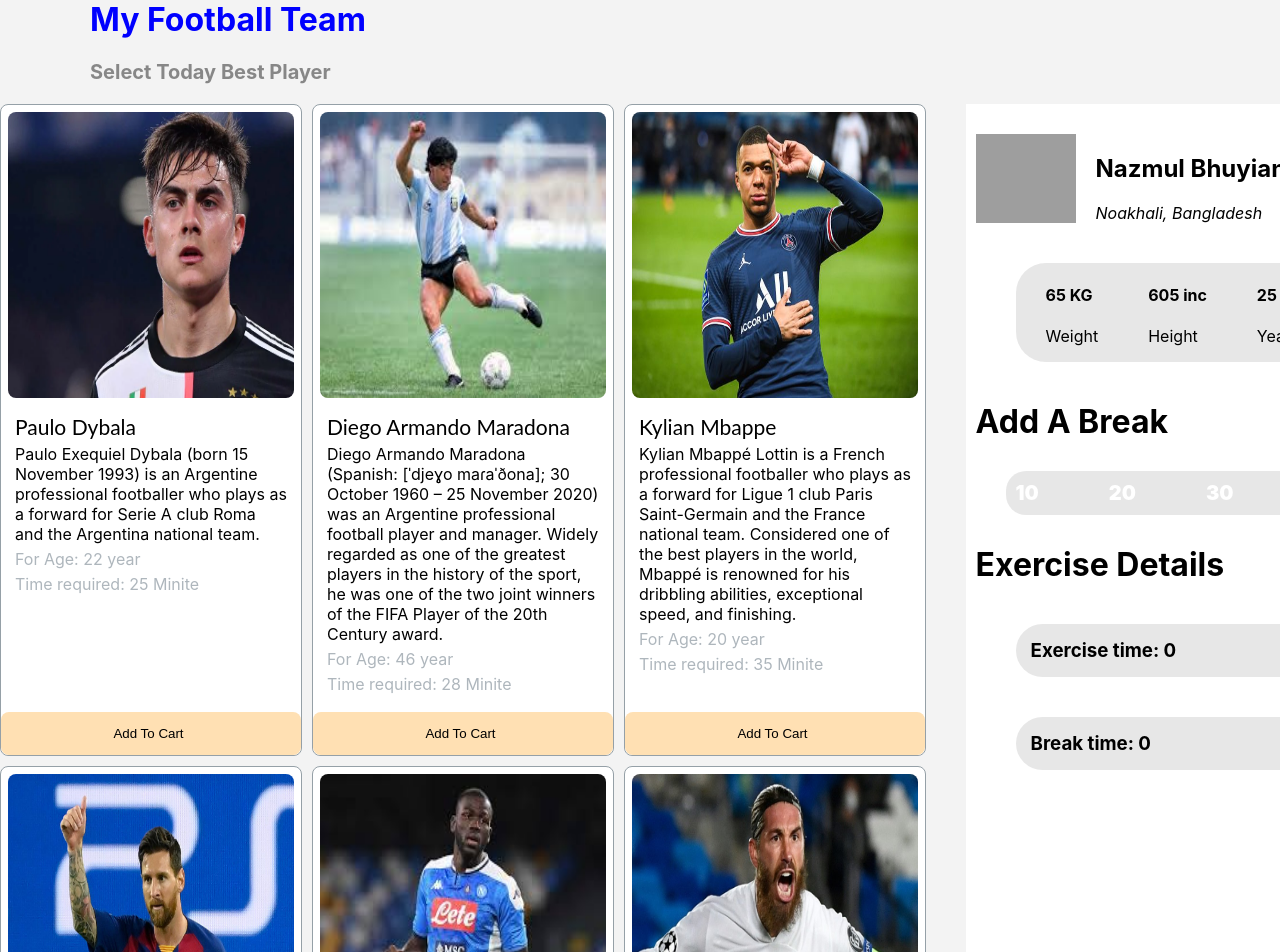
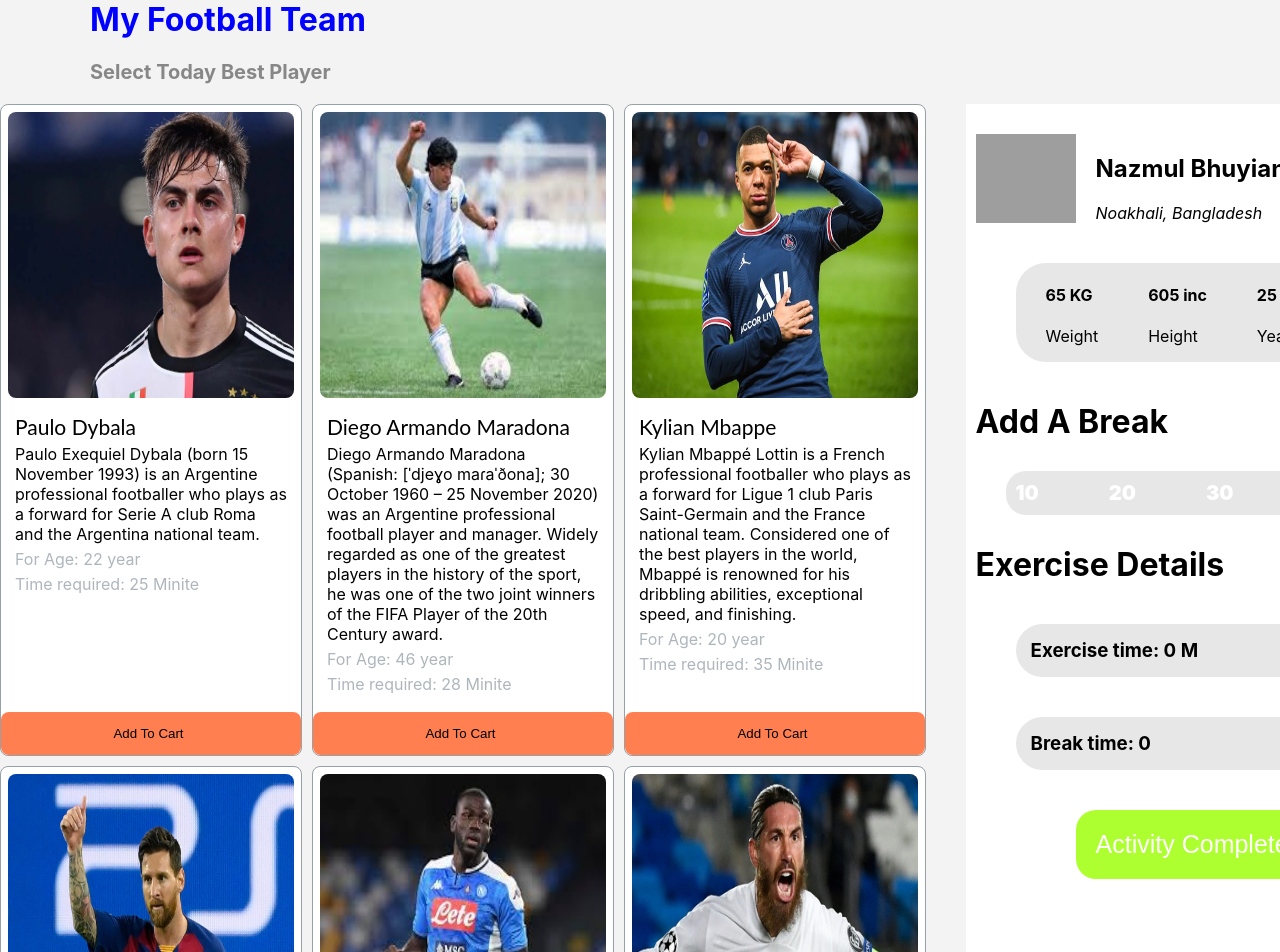
Before and after one commit to nazmulbhuyian/football-team, a React (Create React App) app: page / in a window 1280 px wide. Shown: the top 952 px of the page. Built offline with nearby package versions, Linux system fonts and the light colour scheme; grey boxes are pictures that could not be loaded; the HTML template or start-up script is replaced by a standard one.

Commit message:
logo add done

```diff
--- a/public/index.html
+++ b/public/index.html
@@ -2,7 +2,7 @@
 <html lang="en">
   <head>
     <meta charset="utf-8" />
-    <link rel="icon" href="%PUBLIC_URL%/favicon.ico" />
+    <link rel="icon" href="./image/football-logo-design_680400-15.jpg" />
     <meta name="viewport" content="width=device-width, initial-scale=1" />
     <meta name="theme-color" content="#000000" />
     <meta
@@ -24,7 +24,7 @@
       work correctly both with client-side routing and a non-root public URL.
       Learn how to configure a non-root public URL by running `npm run build`.
     -->
-    <title>React App</title>
+    <title>My Player</title>
   </head>
   <body>
     <noscript>You need to enable JavaScript to run this app.</noscript>
--- a/src/Component/Calculation/Calculation.css
+++ b/src/Component/Calculation/Calculation.css
@@ -41,3 +41,13 @@
     padding: 15px;
     border-radius: 30px;
 }
+
+.complete{
+    font-size: 25px;
+    background-color: greenyellow;
+    padding: 20px;
+    border: none;
+    border-radius: 20px;
+    margin-left: 100px;
+    color: white;
+}
--- a/src/Component/Calculation/Calculation.js
+++ b/src/Component/Calculation/Calculation.js
@@ -42,8 +42,9 @@
             </div>
 
             <h1>Exercise Details</h1>
-            <h3 className='exercise-time'>Exercise time: {newminite}</h3>
+            <h3 className='exercise-time'>Exercise time: {newminite} M</h3>
             <h3 className='exercise-time'>Break time: 0</h3>
+            <button className='complete'>Activity Complete</button>
 
         </div>
     );
--- a/src/Component/Player/Player.css
+++ b/src/Component/Player/Player.css
@@ -33,7 +33,7 @@
 }
 .btn-cart{
     width: 100%;
-    background: #FFE0B3;
+    background-color: coral;
     border-radius: 8px;
     border: none;
     position: absolute;
--- a/src/Component/Player/Player.js
+++ b/src/Component/Player/Player.js
@@ -1,5 +1,8 @@
 import React from 'react';
 import './Player.css'
+
+
+
 
 const Player = (props) => {
     // console.log(props)
```
Also changed, not shown: public/image/football-logo-design_680400-15.jpg (added).
